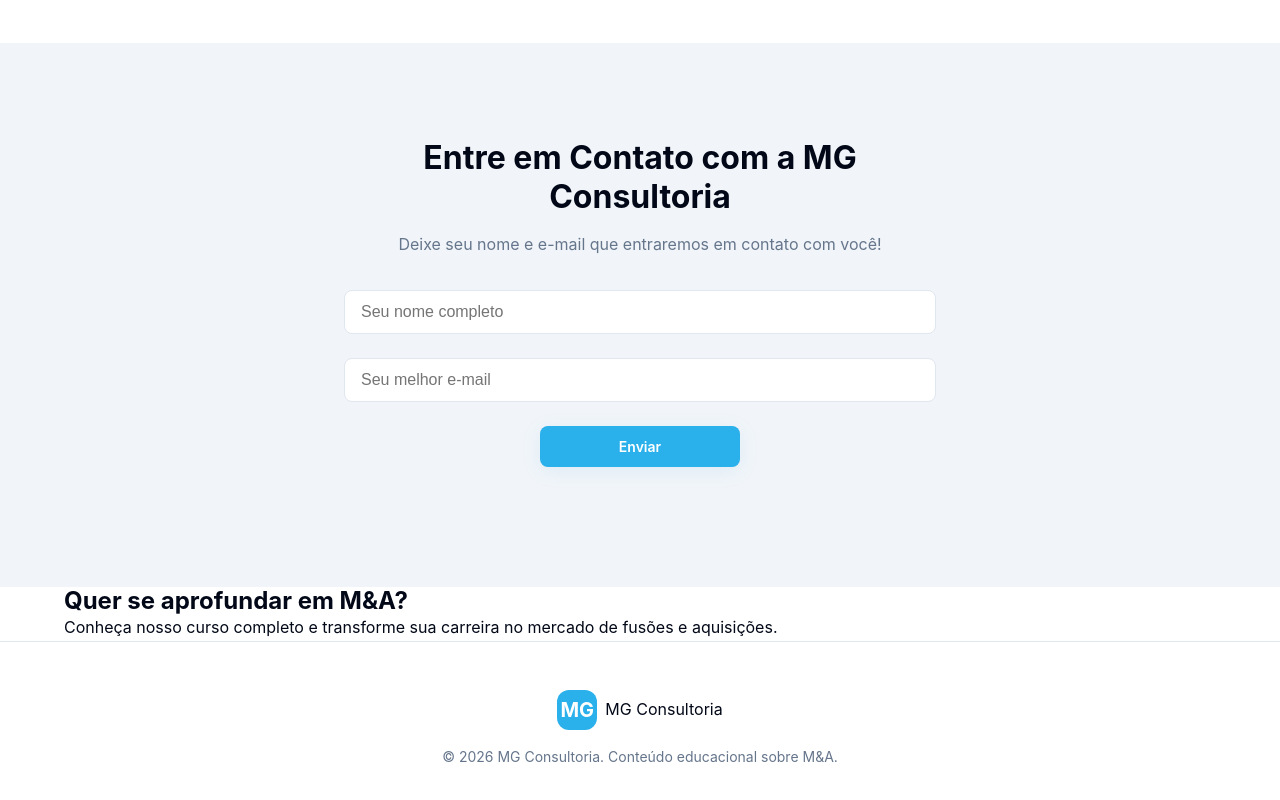
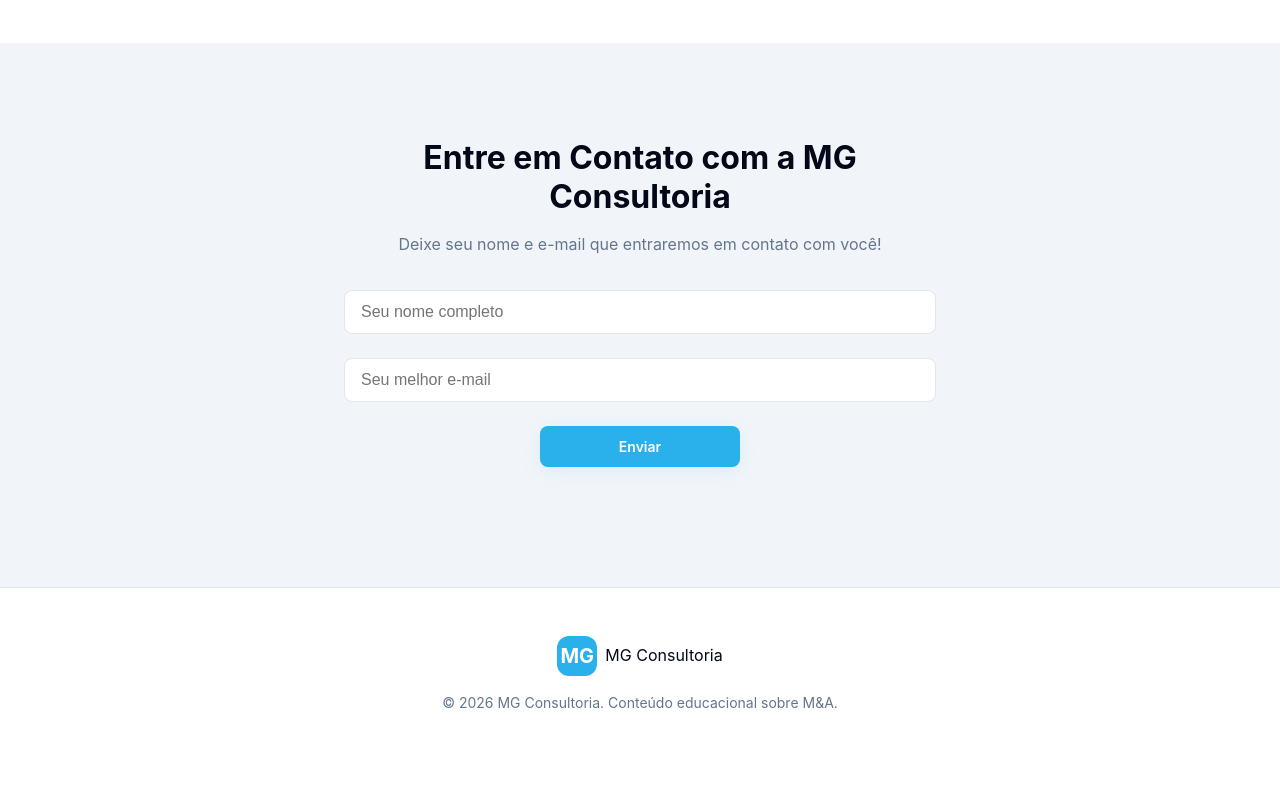
Before and after one commit to pjconsultorialtdaa-source/mg-consultoria, a plain HTML site: page index.html in a window 1280 px wide. Shown: the part 1310-2110 px from the top of the page. After the commit the page ends 2072 px from the top, so only its background shows below. Drawn offline with Linux system fonts and the light colour scheme.

Commit message:
Update index.html

```diff
--- a/index.html
+++ b/index.html
@@ -162,8 +162,6 @@
     <section class="blog-cta">
         <div class="container">
             <div class="cta-content">
-                <h2 class="cta-title">Quer se aprofundar em M&A?</h2>
-                <p class="cta-text">Conheça nosso curso completo e transforme sua carreira no mercado de fusões e aquisições.</p>
             </div>
         </div>
     </section>
```
